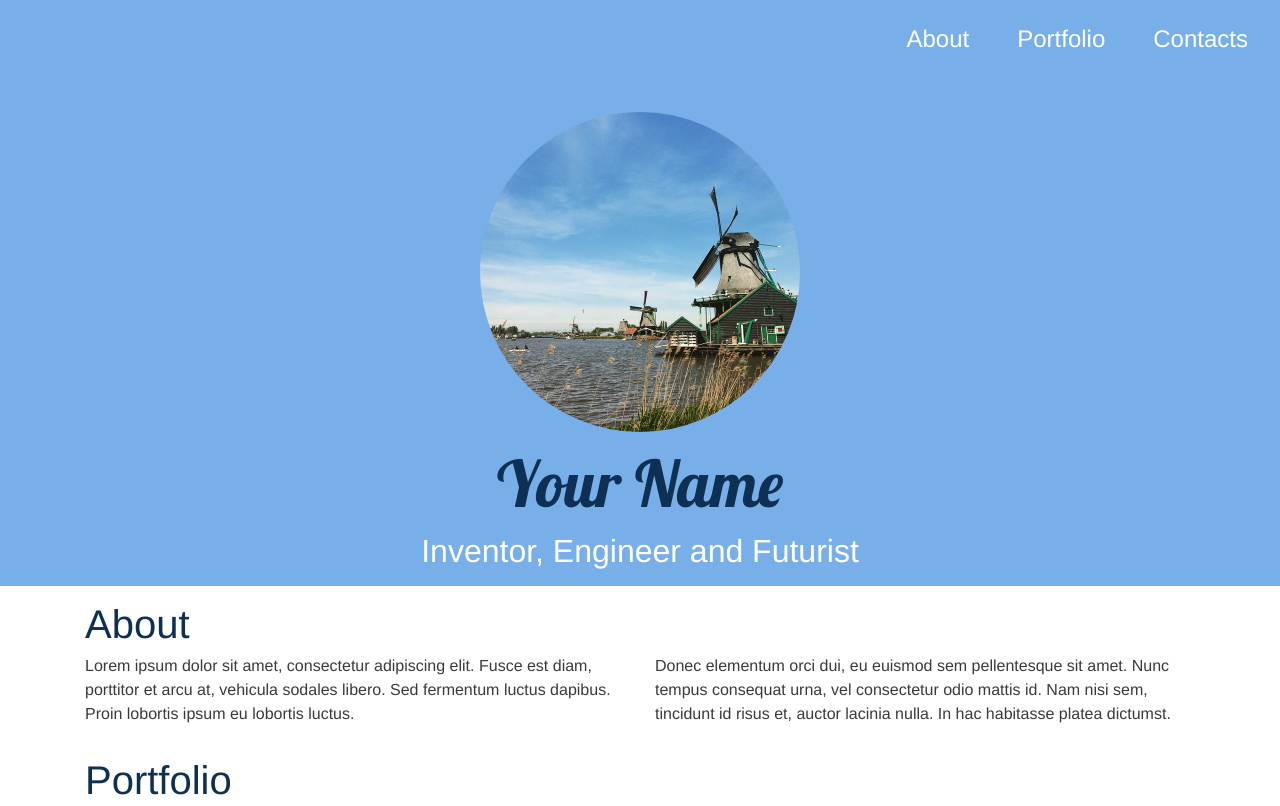
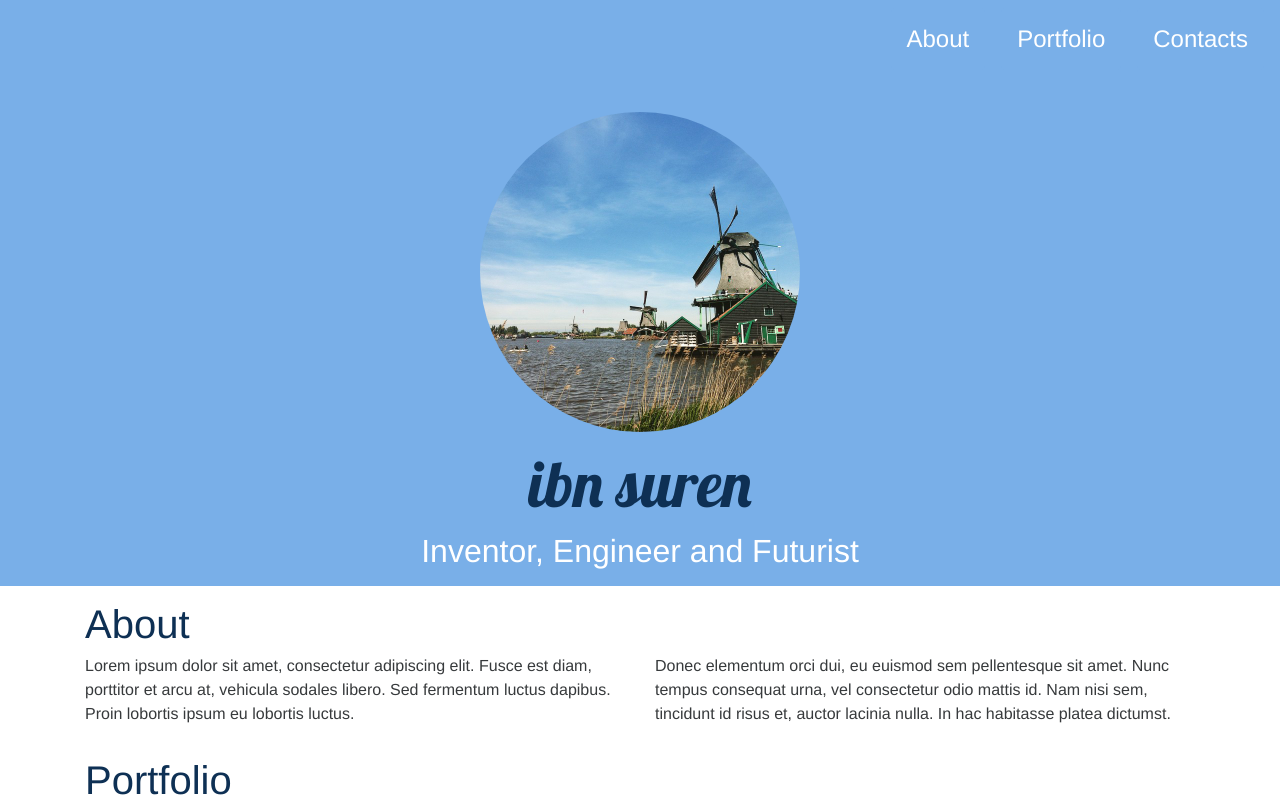
Before and after one commit to basobox/basapa, a Jekyll site: the page built from index.html, in a window 1280 px wide and 900 px high, cut to the strip 0-806 px from the top of the window. Built offline with Jekyll 4.4.1, drawn with Linux system fonts in a browser that asks for light colours; nearby versions of some CDN libraries.

Commit message:
Update _config.yml

```diff
--- a/_config.yml
+++ b/_config.yml
@@ -2,7 +2,7 @@
 # in the templates available like {{ site.myvariable }}.
 title: Clean portfolio theme for Jekyll powered by Bootstrap 4.
 email: your-email@domain.com
-brand: Your Name
+brand: ibn suren
 headline: Inventor, Engineer and Futurist
 description: > # this means to ignore newlines until "baseurl:"
   New Site
```
